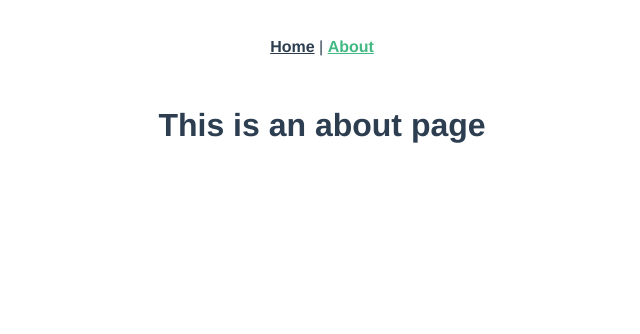
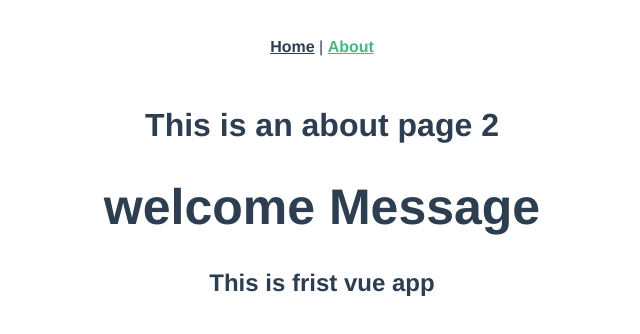
Before and after one commit to nawaf-m-asag/frist, a Vue app: page /about in a window 1280 px wide. Shown: the top 334 px of the page, without its empty margins (318-958 px from the left). Built offline with nearby package versions, Linux system fonts and the light colour scheme.

Commit message:
Use Components

```diff
--- /dev/null
+++ b/src/components/WelcomeMessage.vue
@@ -0,0 +1,18 @@
+<template>
+  <div>
+    <h1>welcome Message</h1>
+    <h2>This is frist vue app</h2>
+  </div>
+</template>
+<script>
+export default {
+  name: "welcomeMessage",
+};
+</script>
+
+<style lang="scss" scoped>
+$fontSize: 50px;
+h1 {
+  font-size: $fontSize;
+}
+</style>
--- a/src/views/About.vue
+++ b/src/views/About.vue
@@ -1,5 +1,17 @@
 <template>
   <div class="about">
-    <h1>This is an about page</h1>
+    <h1>This is an about page 2</h1>
+    <welcomeMessage />
   </div>
 </template>
+
+<script>
+//@ => src
+import welcomeMessage from "@/components/WelcomeMessage.vue";
+export default {
+  name: "about",
+  components: {
+    welcomeMessage,
+  },
+};
+</script>
```
